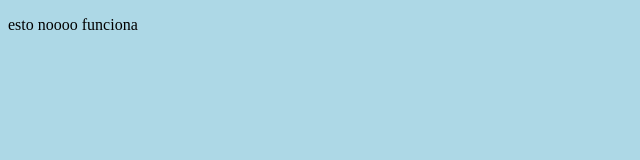
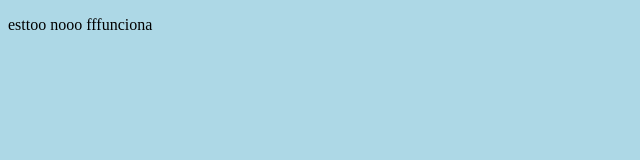
Before and after one commit to aalvarezr38fp/InterfacesPAM, a plain HTML site: page index.html in a window 1280 px wide. Shown: the full height of the page, 0-640 px from the left. Drawn offline with Linux system fonts and the light colour scheme.

Commit message:
cambiar mensaje no funciona

```diff
--- a/index.html
+++ b/index.html
@@ -13,7 +13,7 @@
 </head>
 
 <body>
-	<p>esto noooo funciona</p>
+	<p>esttoo nooo  fffunciona</p>
 	<script type=module src=controladorprincipal.js></script>
 </body>
 
```
